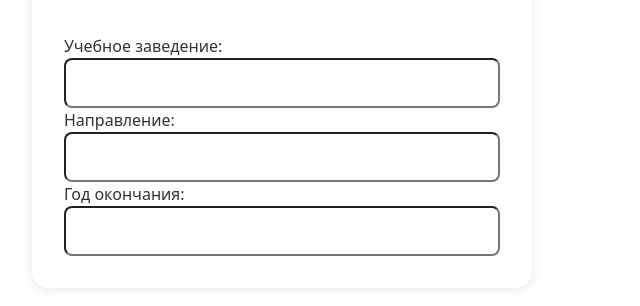
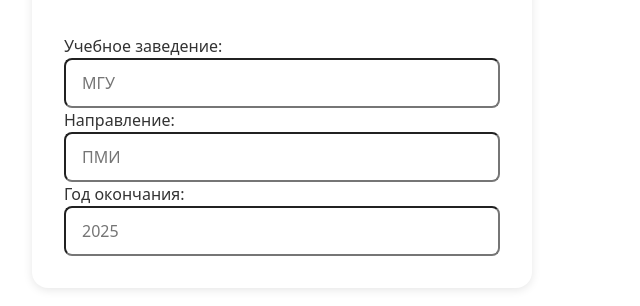
Before and after one commit to Alexandra-Vikhareva/CV_App, a React app: page / in a window 1280 px wide. Shown: the part 816-1122 px from the top of the page, without its empty margins (0-640 px from the left). Built offline with nearby package versions, Linux system fonts and the light colour scheme; the HTML template or start-up script is replaced by a standard one.

Commit message:
Добавлены плейсхолдеры для образования

```diff
--- a/src/components/Education.jsx
+++ b/src/components/Education.jsx
@@ -7,18 +7,21 @@
                 <input type="text"
                 name="university"
                 id="university"
+                placeholder="МГУ"
                 onChange={(e) => onInputChange('university', e.target.value)}/>
 
                 <label htmlFor="specialization">Направление: </label>
                 <input type="text"
                 name="specialization"
                 id="specialization"
+                placeholder="ПМИ"
                 onChange={(e) => onInputChange('specialization', e.target.value)}/>
 
                 <label htmlFor="graduationYear">Год окончания: </label>
                 <input type="number"
                 name="graduationYear"
                 id="graduationYear"
+                placeholder="2025"
                 onChange={(e) => onInputChange('graduationYear', e.target.value)}/>
             </form>
         </div>
```
